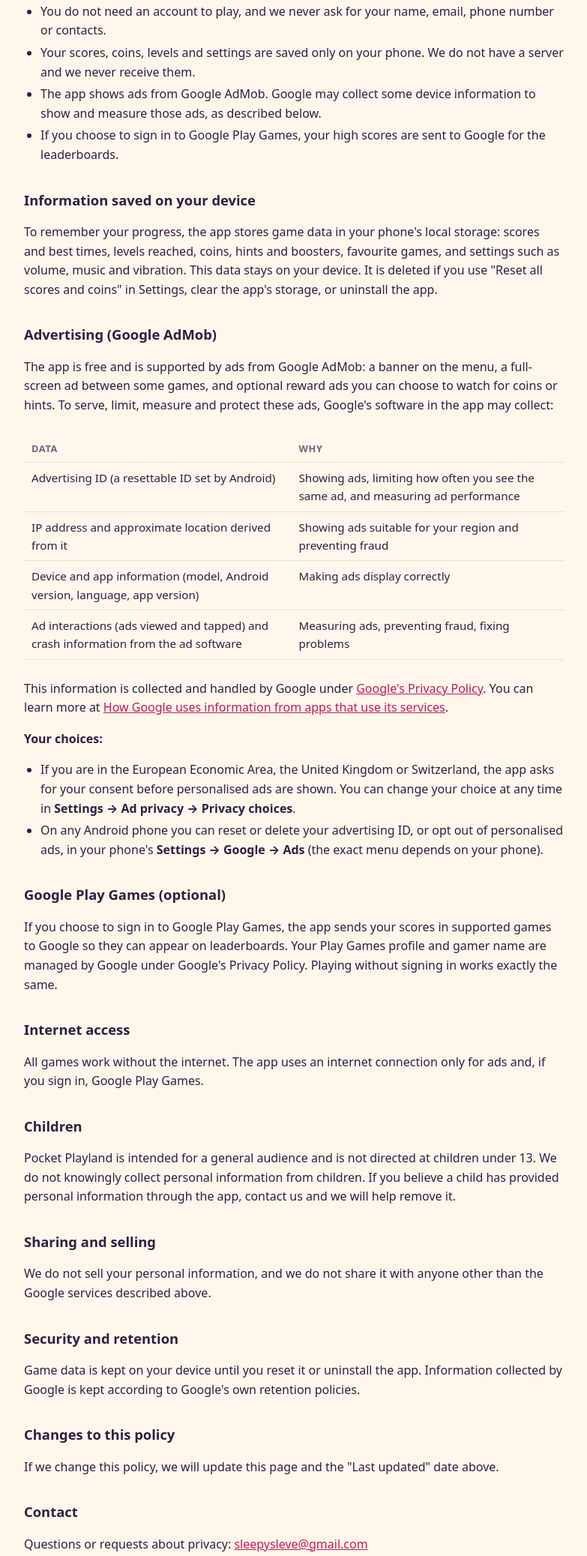
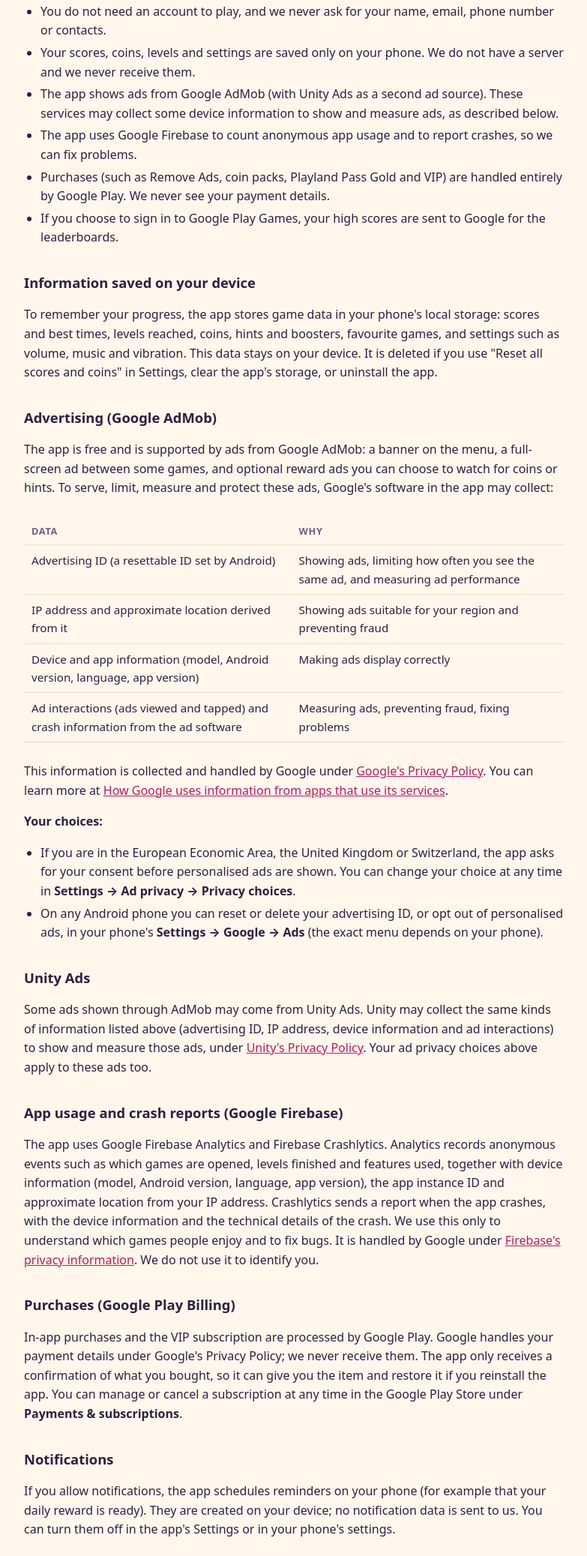
Before and after one commit to vishvasarvaiya/vishvasarvaiya.github.io, a plain HTML site: page privacy.html in a window 1280 px wide. Shown: the part 297-2372 px from the top of the page at 75% size, without its empty margins (248-1031 px from the left). Drawn offline with Linux system fonts and the light colour scheme.

Commit message:
Privacy policy: add Firebase Analytics and Crashlytics, Unity Ads, Google Play purchases and notifications
Co-Authored-By: Claude Opus 5.5 <noreply@anthropic.com>
Claude-Session: https://claude.ai/code/session_01B5y4PSnJt28Dnv9hbXdD8L

```diff
--- a/privacy.html
+++ b/privacy.html
@@ -26,7 +26,7 @@
 <body>
 <main>
   <header><img src="icon.png" alt=""><h1>Pocket Playland Privacy Policy</h1></header>
-  <p class="muted">Last updated: 28 October 2026</p>
+  <p class="muted">Last updated: 12 November 2026</p>
 
   <p>Pocket Playland ("the app", "we", "us") is a collection of offline mini-games for Android. This policy explains what information the app uses, why, and the choices you have. We wrote it to be short and plain.</p>
 
@@ -34,7 +34,9 @@
   <ul>
     <li>You do not need an account to play, and we never ask for your name, email, phone number or contacts.</li>
     <li>Your scores, coins, levels and settings are saved only on your phone. We do not have a server and we never receive them.</li>
-    <li>The app shows ads from Google AdMob. Google may collect some device information to show and measure those ads, as described below.</li>
+    <li>The app shows ads from Google AdMob (with Unity Ads as a second ad source). These services may collect some device information to show and measure ads, as described below.</li>
+    <li>The app uses Google Firebase to count anonymous app usage and to report crashes, so we can fix problems.</li>
+    <li>Purchases (such as Remove Ads, coin packs, Playland Pass Gold and VIP) are handled entirely by Google Play. We never see your payment details.</li>
     <li>If you choose to sign in to Google Play Games, your high scores are sent to Google for the leaderboards.</li>
   </ul>
 
@@ -57,17 +59,29 @@
     <li>On any Android phone you can reset or delete your advertising ID, or opt out of personalised ads, in your phone's <b>Settings → Google → Ads</b> (the exact menu depends on your phone).</li>
       </ul>
 
+  <h2>Unity Ads</h2>
+  <p>Some ads shown through AdMob may come from Unity Ads. Unity may collect the same kinds of information listed above (advertising ID, IP address, device information and ad interactions) to show and measure those ads, under <a href="https://unity.com/legal/game-player-and-app-user-privacy-policy" rel="noopener">Unity's Privacy Policy</a>. Your ad privacy choices above apply to these ads too.</p>
+
+  <h2>App usage and crash reports (Google Firebase)</h2>
+  <p>The app uses Google Firebase Analytics and Firebase Crashlytics. Analytics records anonymous events such as which games are opened, levels finished and features used, together with device information (model, Android version, language, app version), the app instance ID and approximate location from your IP address. Crashlytics sends a report when the app crashes, with the device information and the technical details of the crash. We use this only to understand which games people enjoy and to fix bugs. It is handled by Google under <a href="https://firebase.google.com/support/privacy" rel="noopener">Firebase's privacy information</a>. We do not use it to identify you.</p>
+
+  <h2>Purchases (Google Play Billing)</h2>
+  <p>In-app purchases and the VIP subscription are processed by Google Play. Google handles your payment details under Google's Privacy Policy; we never receive them. The app only receives a confirmation of what you bought, so it can give you the item and restore it if you reinstall the app. You can manage or cancel a subscription at any time in the Google Play Store under <b>Payments &amp; subscriptions</b>.</p>
+
+  <h2>Notifications</h2>
+  <p>If you allow notifications, the app schedules reminders on your phone (for example that your daily reward is ready). They are created on your device; no notification data is sent to us. You can turn them off in the app's Settings or in your phone's settings.</p>
+
   <h2>Google Play Games (optional)</h2>
   <p>If you choose to sign in to Google Play Games, the app sends your scores in supported games to Google so they can appear on leaderboards. Your Play Games profile and gamer name are managed by Google under Google's Privacy Policy. Playing without signing in works exactly the same.</p>
 
   <h2>Internet access</h2>
-  <p>All games work without the internet. The app uses an internet connection only for ads and, if you sign in, Google Play Games.</p>
+  <p>All games work without the internet. The app uses an internet connection only for ads, anonymous usage and crash reports (Firebase), purchases, app updates and reviews through Google Play, and, if you sign in, Google Play Games.</p>
 
   <h2>Children</h2>
   <p>Pocket Playland is intended for a general audience and is not directed at children under 13. We do not knowingly collect personal information from children. If you believe a child has provided personal information through the app, contact us and we will help remove it.</p>
 
   <h2>Sharing and selling</h2>
-  <p>We do not sell your personal information, and we do not share it with anyone other than the Google services described above.</p>
+  <p>We do not sell your personal information, and we do not share it with anyone other than the Google and Unity services described above.</p>
 
   <h2>Security and retention</h2>
   <p>Game data is kept on your device until you reset it or uninstall the app. Information collected by Google is kept according to Google's own retention policies.</p>
```
